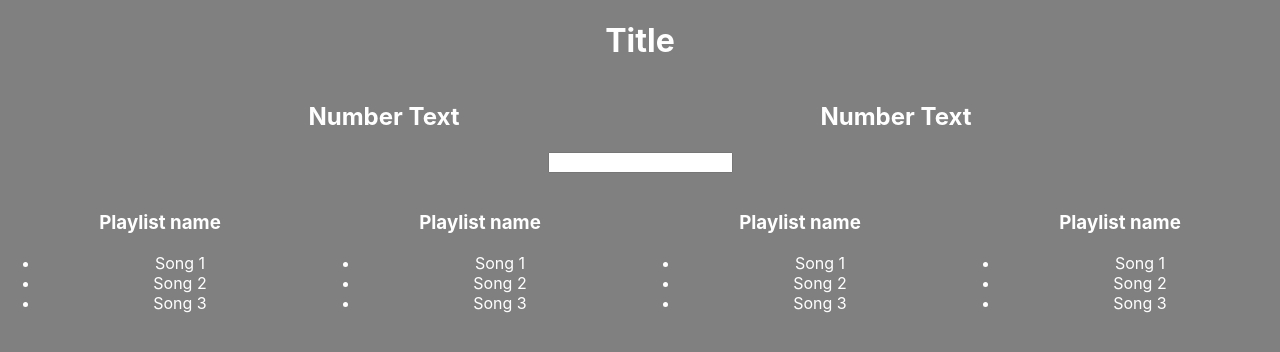
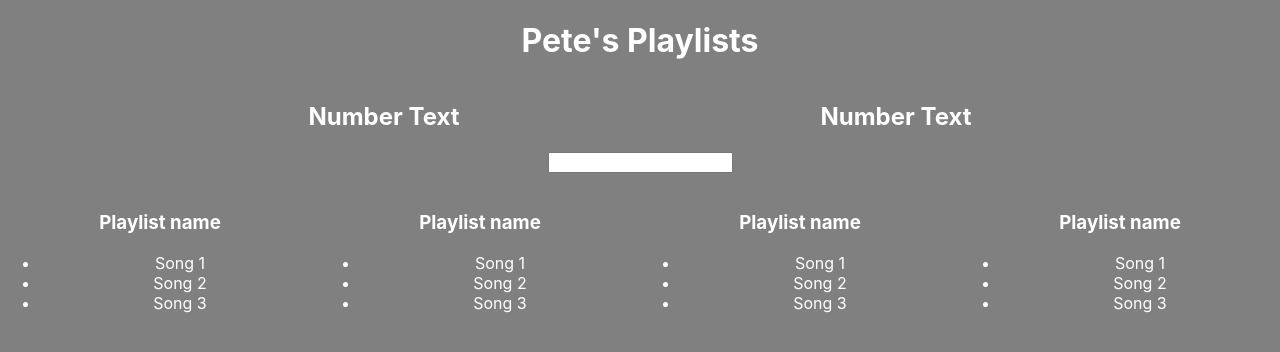
Before and after one commit to jock-dalby/react-playlist, a React (Create React App) app: page / in a window 1280 px wide. Shown: the top 352 px of the page. Built offline with nearby package versions, Linux system fonts and the light colour scheme.

Commit message:
use componentDidMount lifecycle hook to populate App component with fakeServerData

```diff
--- a/src/App.js
+++ b/src/App.js
@@ -5,6 +5,12 @@ const defaultTextColor = '#fff';
 let defaultStyle = {
   color: defaultTextColor,
 }
+
+let fakeServerData = {
+  user: {
+    name: 'Pete'
+  }
+};
 
 class Aggregate extends Component {
   render() {
@@ -44,10 +50,21 @@ class PlaylistItem extends Component {
 }
 
 class App extends Component {
+
+  state = {};
+
+  componentDidMount() {
+    this.setState({
+      serverData: fakeServerData
+    })
+  }
+
   render() {
     return (
       <div className="App">
-        <h1 style={defaultStyle}>Title</h1>
+        {
+          this.state.serverData ? <h1 style={defaultStyle}>{this.state.serverData.user.name}'s Playlists</h1> : null
+        }
         <Aggregate></Aggregate>
         <Aggregate></Aggregate>
         <Filter/>
```
